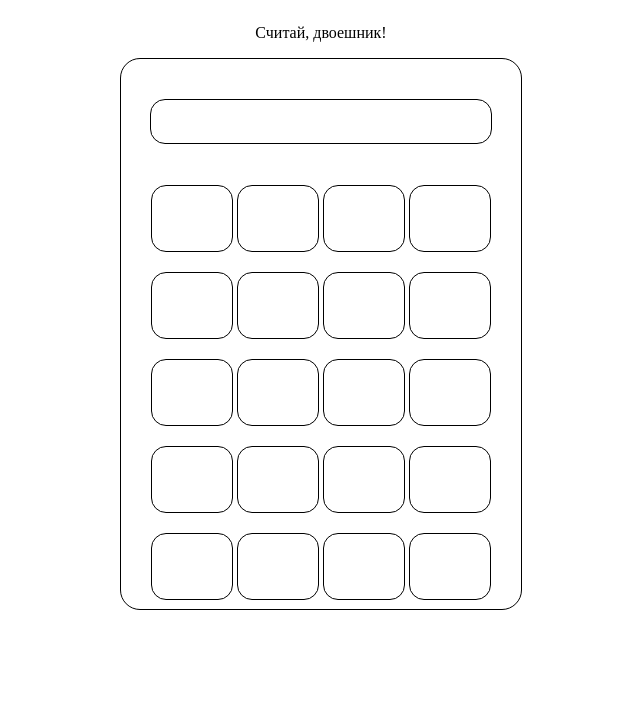
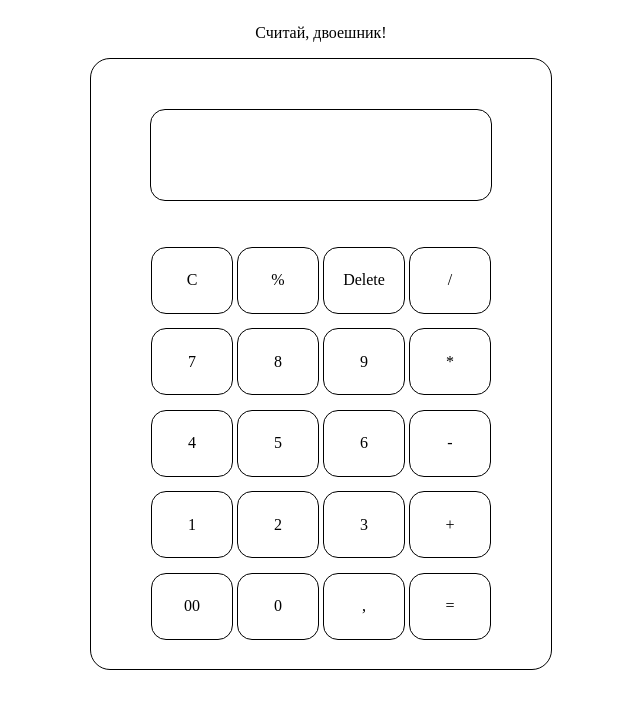
Before and after one commit to fumakama/theOdinCalculator, a plain HTML site: page index.html in a window 1280 px wide. Shown: the whole page, without its empty margins (319-959 px from the left). Drawn offline with Linux system fonts and the light colour scheme.

Commit message:
Complete the interface

```diff
--- a/index.html
+++ b/index.html
@@ -16,34 +16,34 @@
 
         </div>
         <div class="line">
-            <div class="button"></div>
-            <div class="button"></div>
-            <div class="button"></div>
-            <div class="button"></div>
+            <div class="button">C</div>
+            <div class="button">%</div>
+            <div class="button">Delete</div>
+            <div class="button">/</div>
         </div>
         <div class="line">
-            <div class="button"></div>
-            <div class="button"></div>
-            <div class="button"></div>
-            <div class="button"></div>
+            <div class="button">7</div>
+            <div class="button">8</div>
+            <div class="button">9</div>
+            <div class="button">*</div>
         </div>
         <div class="line">
-            <div class="button"></div>
-            <div class="button"></div>
-            <div class="button"></div>
-            <div class="button"></div>
+            <div class="button">4</div>
+            <div class="button">5</div>
+            <div class="button">6</div>
+            <div class="button">-</div>
         </div>
         <div class="line">
-            <div class="button"></div>
-            <div class="button"></div>
-            <div class="button"></div>
-            <div class="button"></div>
+            <div class="button">1</div>
+            <div class="button">2</div>
+            <div class="button">3</div>
+            <div class="button">+</div>
         </div>
         <div class="line">
-            <div class="button"></div>
-            <div class="button"></div>
-            <div class="button"></div>
-            <div class="button"></div>
+            <div class="button">00</div>
+            <div class="button">0</div>
+            <div class="button">,</div>
+            <div class="button">=</div>
         </div>
     </div>
 </body>
--- a/styles.css
+++ b/styles.css
@@ -13,18 +13,21 @@ body {
 
 .main-area {
     border: 1px solid black;
+    padding: 30px;
     border-radius: 20px;
     height: 550px;
     width: 400px;
     display: flex;
     flex-direction: column;
+    justify-content: space-between;
     align-items: center;
+    flex-grow: 1;
 }
 
 .display {
     border: 1px solid black;
     border-radius: 15px;
-    margin-top: 40px;
+    margin-top: 20px;
     margin-bottom: 30px;
     height: 90px;
     width: 340px;
@@ -34,7 +37,6 @@ body {
     border: 1px solid white;
     width: 340px;
     height: 65px;
-    margin: 10px;
     display: flex;
     justify-content: space-between;
 }
@@ -45,5 +47,7 @@ body {
     height: 65px;
     flex: 1 1 1;
     flex-basis: 80px;
-
+    display: flex;
+    justify-content: center;
+    align-items: center;
 }
```
Also changed, not shown: script.js (added).
